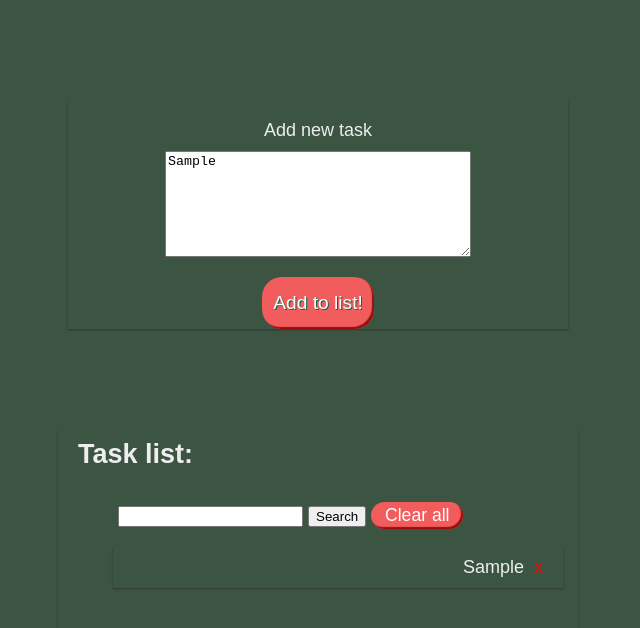
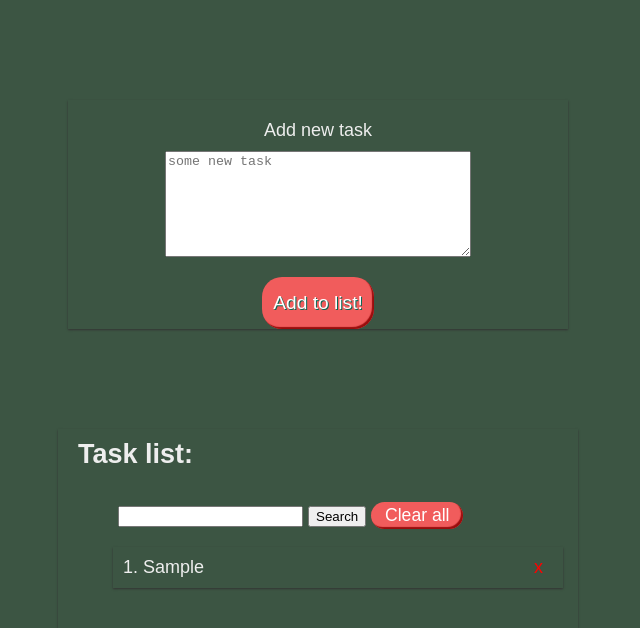
Before and after one commit to Dabgan/Project-01---ToDo-List, a plain HTML site: page index.html in a window 1280 px wide. Both pictures are taken after typing "Sample" into the empty fields and a click on the button "Add to list!". Shown: the top 628 px of the page, without its empty margins (322-962 px from the left). Drawn offline with Linux system fonts and the light colour scheme.

Commit message:
Added list items numeration

```diff
--- a/css/style.css
+++ b/css/style.css
@@ -93,9 +93,9 @@ body {
   display: -webkit-box;
   display: -ms-flexbox;
   display: flex;
-  -webkit-box-pack: end;
-      -ms-flex-pack: end;
-          justify-content: flex-end;
+  -webkit-box-pack: justify;
+      -ms-flex-pack: justify;
+          justify-content: space-between;
   -webkit-box-shadow: 0 1px 2px #333333;
           box-shadow: 0 1px 2px #333333;
 }
--- a/index.html
+++ b/index.html
@@ -11,7 +11,7 @@
         <div class="todo-cnt">
             <form class="todo-form">
                 <label for="text" class="label">Add new task</label>
-                <textarea type="text" name="text" class="text-field"></textarea>
+                <textarea type="text" name="text" class="text-field" placeholder="some new task"></textarea>
                 <button class="button" type="submit">Add to list!</button>
             </form>
         </div>
--- a/js/script.js
+++ b/js/script.js
@@ -17,14 +17,16 @@ document.addEventListener('DOMContentLoaded', function(){
     function createNewItem(){
         const newListItem = document.createElement('li');
         const newDeleteButton = document.createElement('div');
+
         newListItem.classList.add('todo-item');
         newDeleteButton.classList.add('delete-button');
         newDeleteButton.innerText = 'x';
-        newListItem.innerText = textField.value;
+        // counting list items
+        textField.value == '' ? newListItem.innerText = deleteButtons.length+1 + '. ' + textField.getAttribute('placeholder') : newListItem.innerText = deleteButtons.length+1 + '. ' + textField.value;
 
         todoList.appendChild(newListItem);
         newListItem.appendChild(newDeleteButton);
-        console.log(deleteButtons.length);
+        textField.value = '';
     };
 
     // function that adds self destruction functionality to list elements
@@ -47,5 +49,4 @@ document.addEventListener('DOMContentLoaded', function(){
         }
     });
 
-
 });
```
